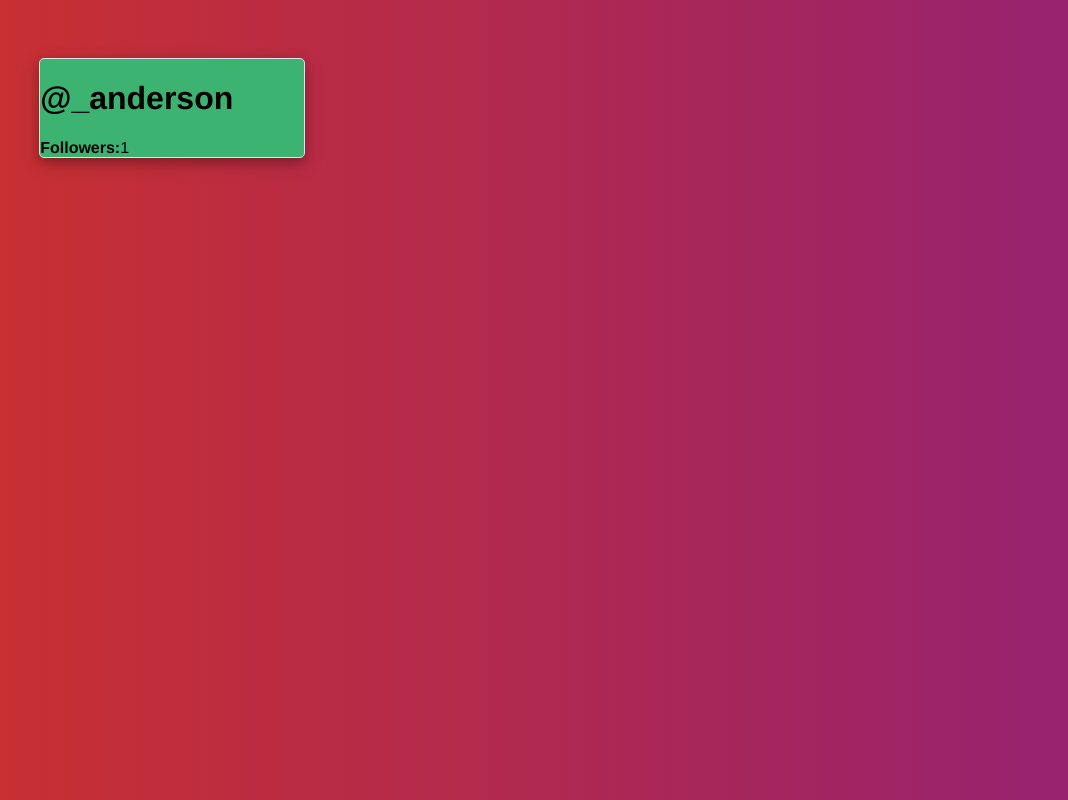
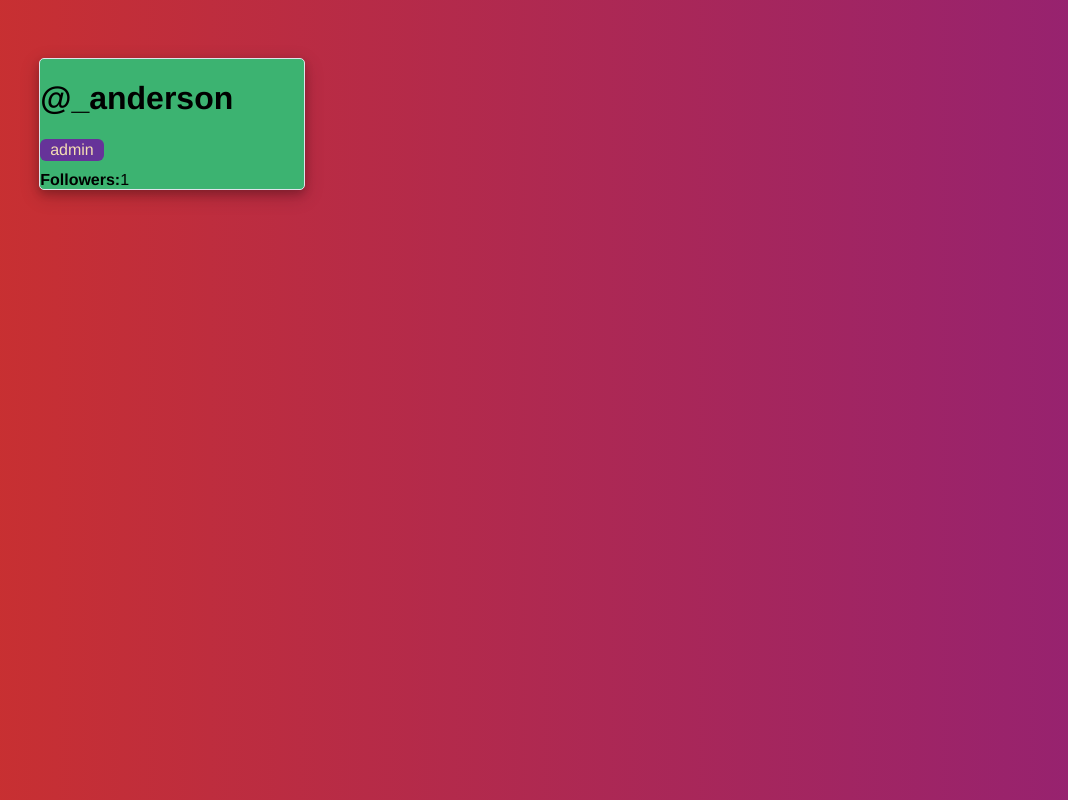
Before and after one commit to andersoncharle/cryptostar, a Vue app: page / in a window 1280 px wide. Shown: the top 800 px of the page, without its empty margins (32-1100 px from the left). Built offline with nearby package versions, Linux system fonts and the light colour scheme.

Commit message:
user profile isAdin with if directives

```diff
--- a/src/components/userProfile.vue
+++ b/src/components/userProfile.vue
@@ -2,7 +2,7 @@
   <div class="user-profile">
     <div class="user-profile__user-panel">
       <h1 class="user-profile__username">@_{{ user.username }}</h1>
-      <div class="user-profile__admin-badge" v-if="user.isAdmin">Admin</div>
+      <div class="user-profile__admin-badge" v-if="!user.isAdmin">Admin</div>
       <div class="user-profile__follower-count">
         <strong>Followers:</strong>
         <span> {{ followers }}</span>
```
